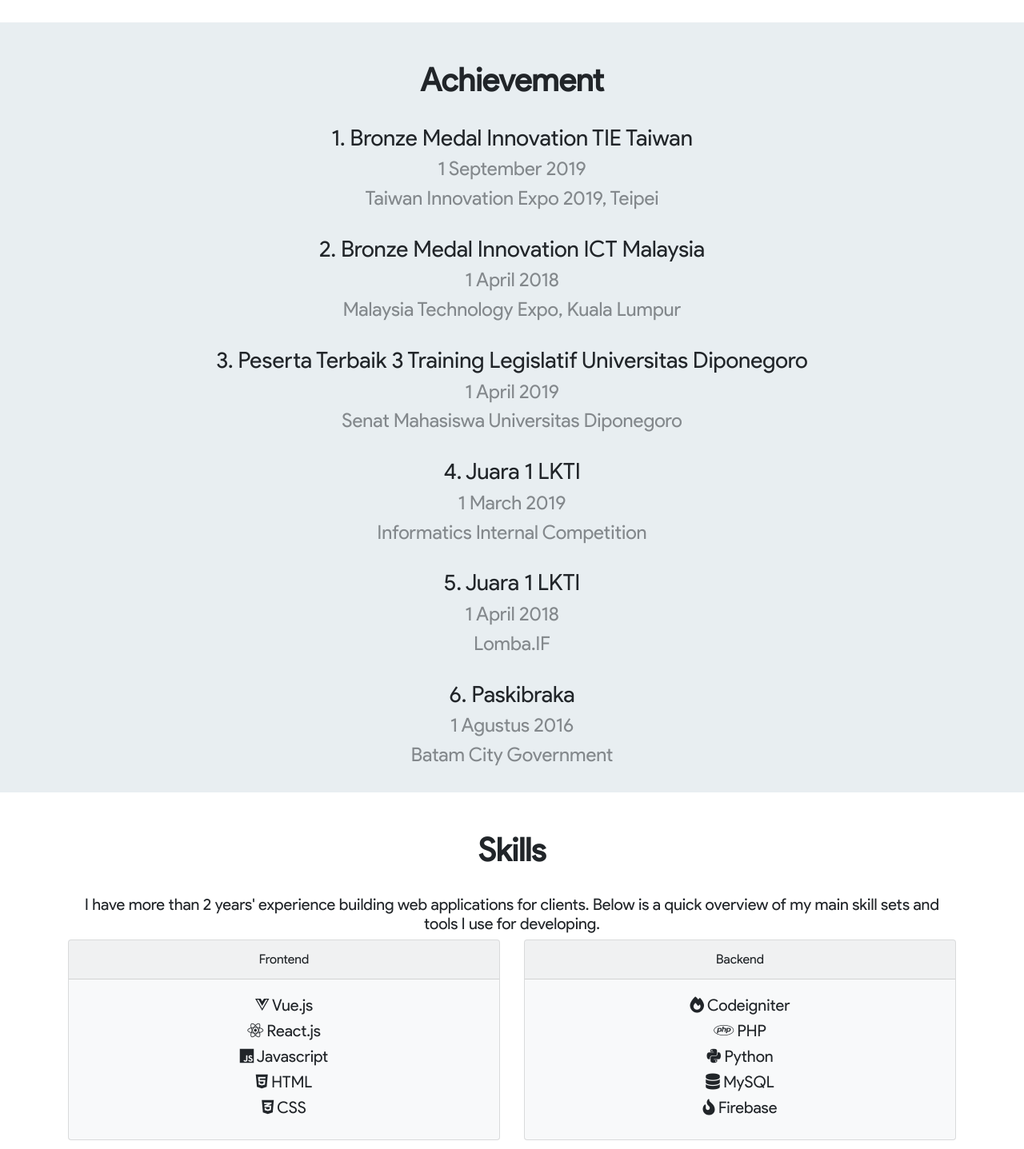
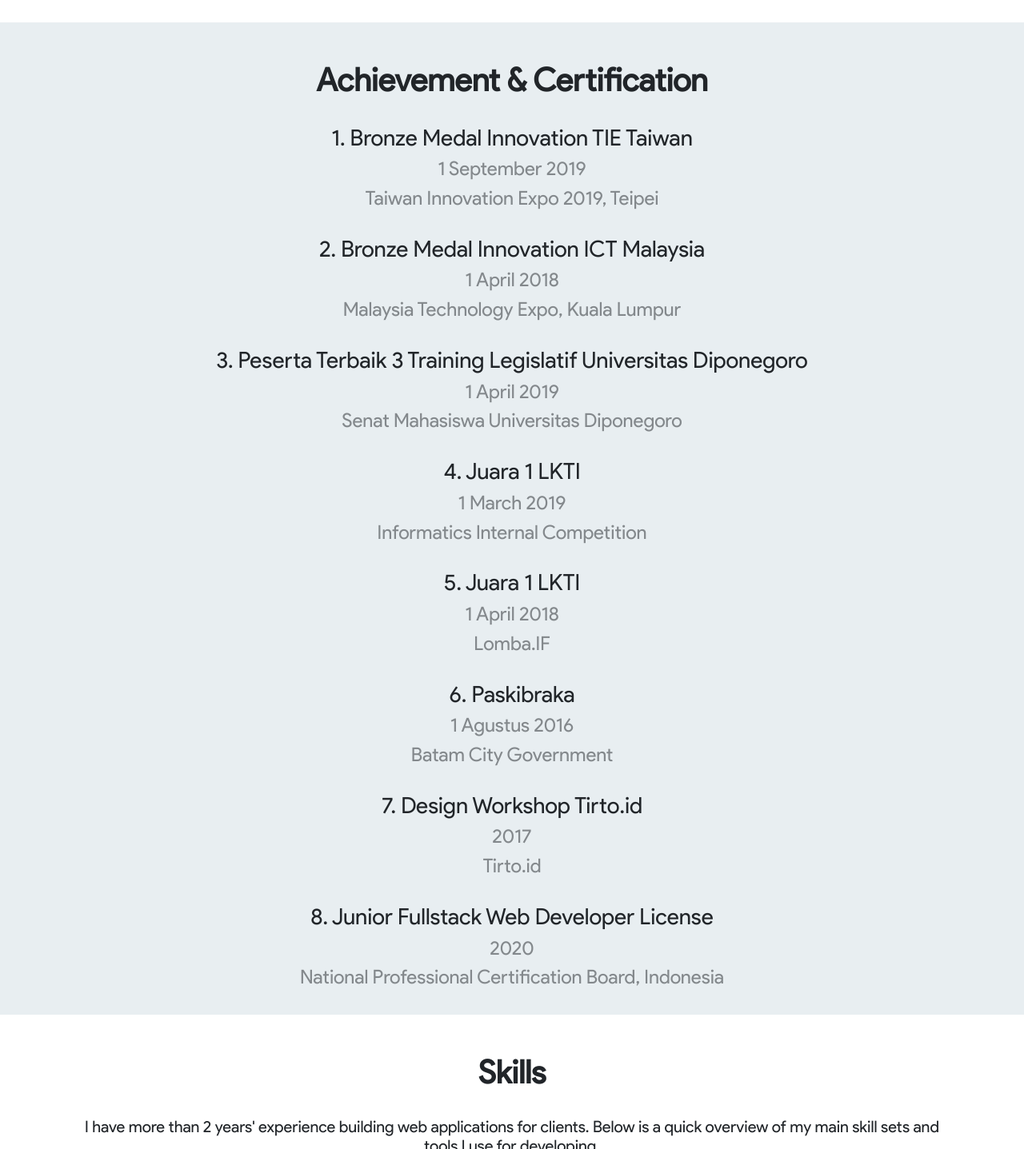
Before and after one commit to rickyrivaldo98/CV-Bootstrap, a plain HTML site: page cv.html in a window 1280 px wide. Shown: the part 5310-6747 px from the top of the page at 80% size. Drawn offline with nearby package versions, Linux system fonts and the light colour scheme.

Commit message:
minor bug

```diff
--- a/cv.html
+++ b/cv.html
@@ -497,7 +497,9 @@
     <section id="prestasi">
       <div class="container text-center">
         <br /><br />
-        <h1 class="text-center"><strong>Achievement</strong></h1>
+        <h1 class="text-center">
+          <strong>Achievement & Certification</strong>
+        </h1>
         <br />
         <h3>1. Bronze Medal Innovation TIE Taiwan</h3>
         <h4>1 September 2019</h4>
@@ -522,6 +524,14 @@
         <h3>6. Paskibraka</h3>
         <h4>1 Agustus 2016</h4>
         <h4>Batam City Government</h4>
+        <br />
+        <h3>7. Design Workshop Tirto.id</h3>
+        <h4>2017</h4>
+        <h4>Tirto.id</h4>
+        <br />
+        <h3>8. Junior Fullstack Web Developer License</h3>
+        <h4>2020</h4>
+        <h4>National Professional Certification Board, Indonesia</h4>
         <br />
       </div>
     </section>
```
